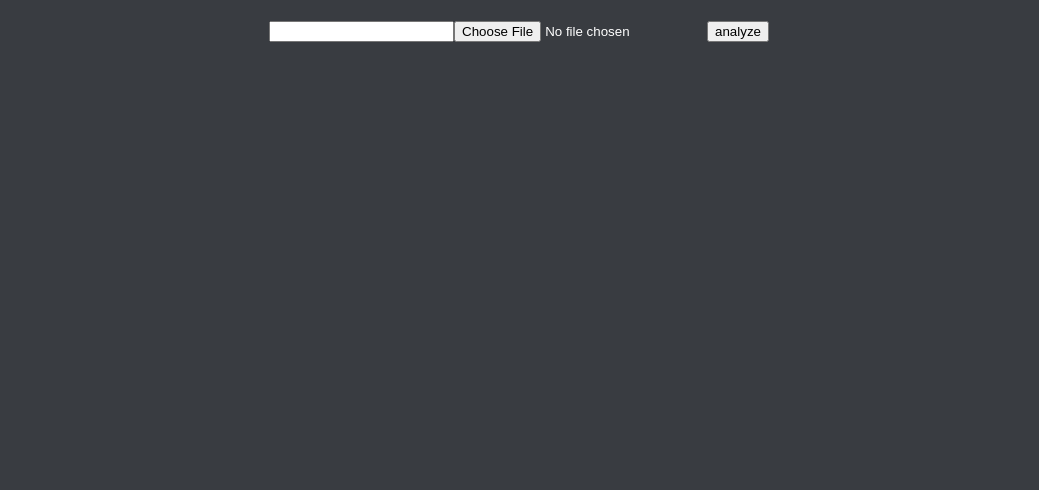
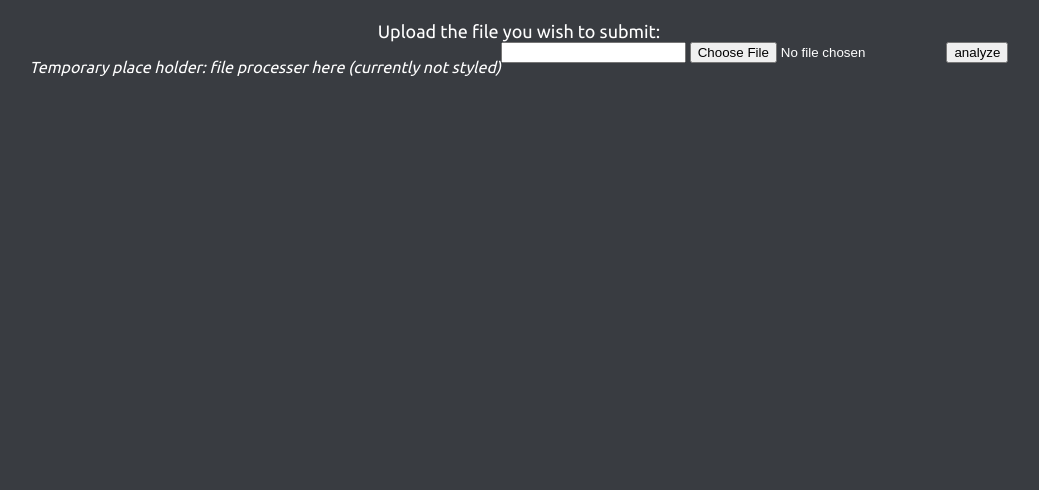
Before and after one commit to Danh295/RhymeTime, a plain HTML site: page file.html in a window 1280 px wide. Shown: the part 310-800 px from the top of the page, without its empty margins (121-1160 px from the left). Drawn offline with Linux system fonts and the light colour scheme.

Commit message:
Added palceholders

```diff
--- a/file.html
+++ b/file.html
@@ -17,10 +17,18 @@
 
         <h1>It's Time to Rhyme!</h1>
 
+        <h2>Upload the file you wish to submit:</h2>
+
     <div class="center">
-        <input id="lnkInpt" class="display-box" type="text">
-        <input type="file" id="myFile" name="filename">
-        <input onclick="acceptInput()" id="btn" class="buttom" value="analyze" type="button">
+        <div>
+            <p><i>Temporary place holder: file processer here (currently not styled)</i></p>
+        </div>
+
+        <div>
+            <input id="lnkInpt" class="display-box" type="text">
+            <input type="file" id="myFile" name="filename">
+            <input onclick="acceptInput()" id="btn" class="buttom" value="analyze" type="button">
+        </div>
     </div>
 </body>
 
```
Also changed, not shown: link.html (+3 -3 lines), text.html (+3 -1 lines).
